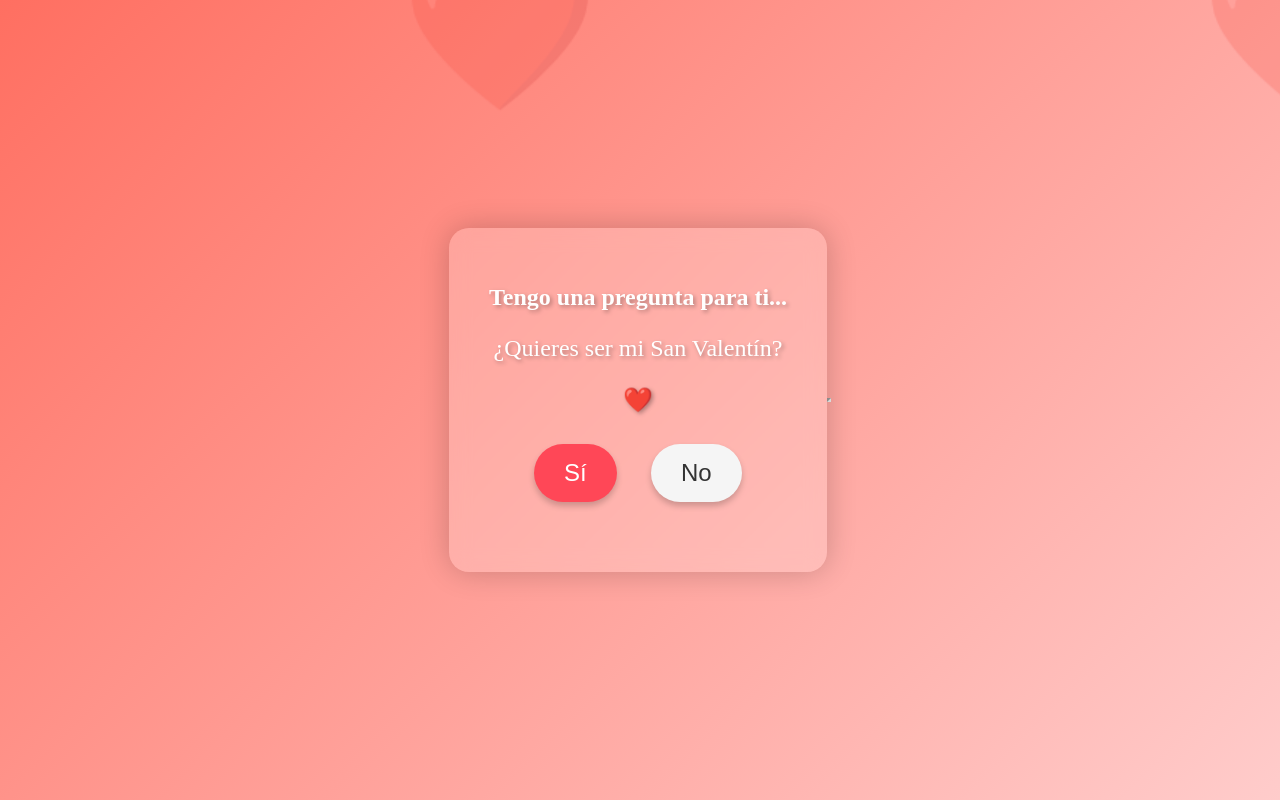
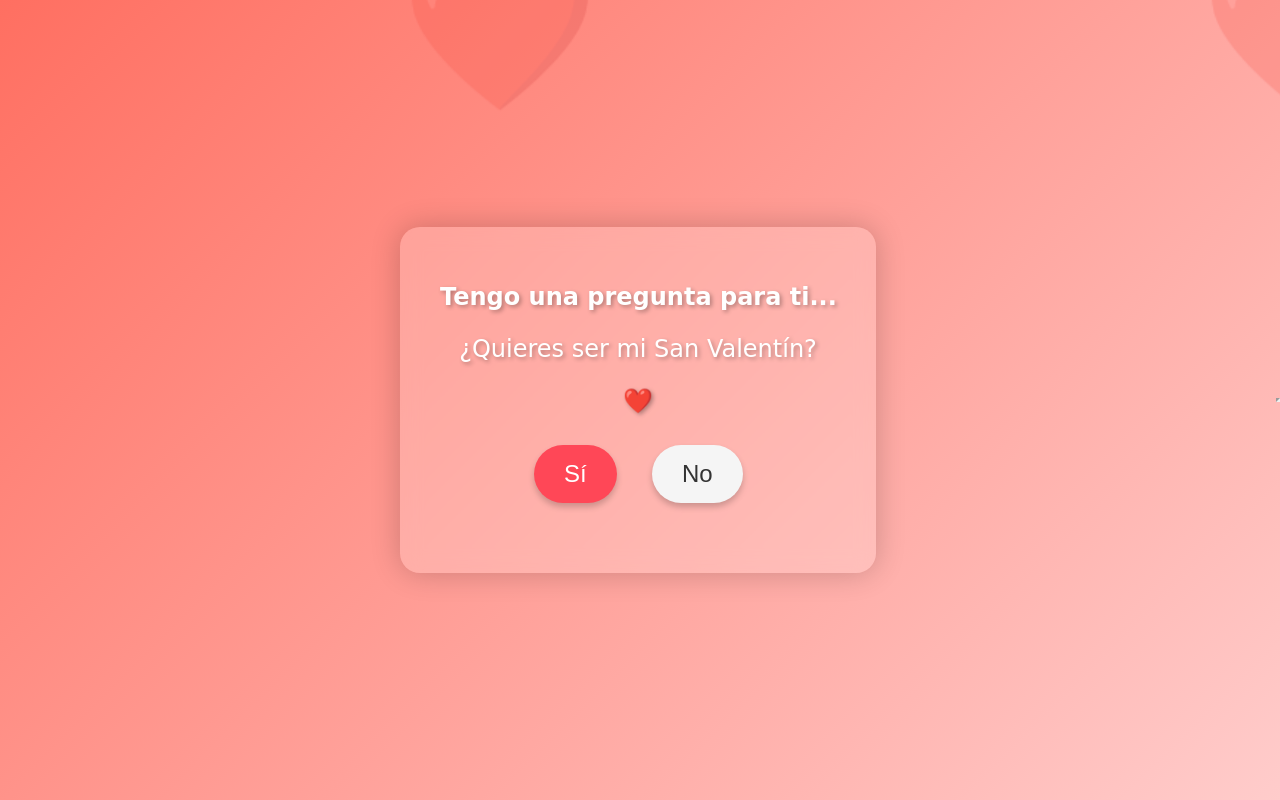
Before and after one commit to JxsueRG/proyecto-san-valentinn, a plain HTML site: page index.html in a window 1280 px wide. Both pictures are taken after a click on the button "Cerrar". Drawn offline with nearby package versions, Linux system fonts and the light colour scheme; grey boxes are pictures that could not be loaded.

Commit message:
styles.css

```diff
--- a/styles.css
+++ b/styles.css
@@ -1,5 +1,5 @@
 body {
-    font-family: 'Pacifico';
+    font-family: 'Pacifico', cursive;
     background: linear-gradient(135deg, #ff6f61, #ffcccb);
     display: flex;
     justify-content: center;
@@ -8,6 +8,7 @@ body {
     margin: 0;
     overflow: hidden;
     position: relative;
+    text-align: center;
 }
 
 .container {
@@ -18,6 +19,8 @@ body {
     backdrop-filter: blur(10px);
     box-shadow: 0 0 30px rgba(0, 0, 0, 0.2);
     z-index: 1;
+    max-width: 90%;
+    margin: 0 auto;
 }
 
 h1 {
@@ -164,6 +167,7 @@ canvas {
     .container {
         width: 90%;
         padding: 20px;
+        margin: 20px auto;
     }
 
     h1 {
```
